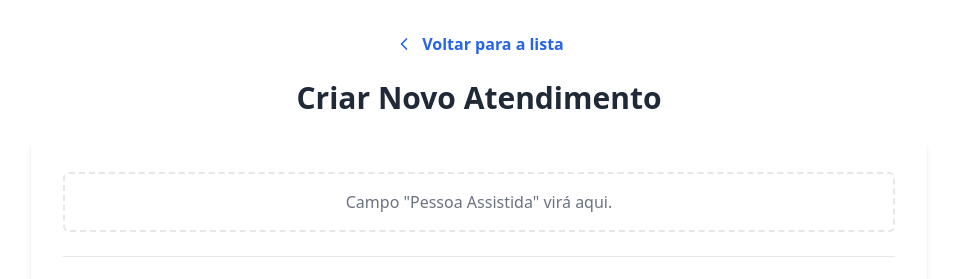
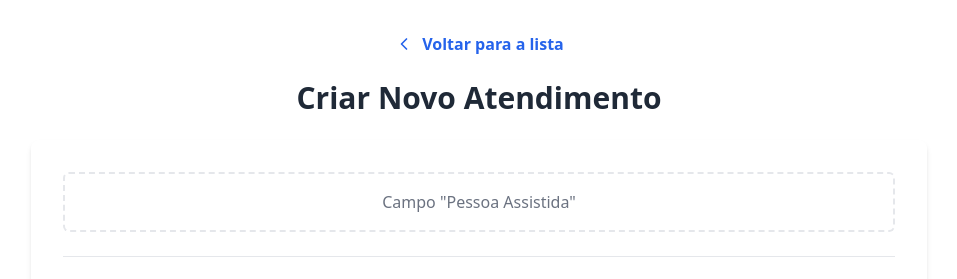
Before and after one commit to Guilherme-jpg-max/Teste-frontend-RT, a React (Vite) app: page /atendimentos/novo in a window 1280 px wide. Shown: the top 279 px of the page, without its empty margins (161-1118 px from the left). Built offline with nearby package versions, Linux system fonts and the light colour scheme; no server answers; sample sign-in values are in the browser's storage.

Commit message:
remove estilos comentados de ChamadoCreatePage e atualiza texto do placeholder em AtendimentoCreatePage

```diff
--- a/src/pages/AtendimentoCreatePage.tsx
+++ b/src/pages/AtendimentoCreatePage.tsx
@@ -39,7 +39,7 @@ export function AtendimentoCreatePage() {
       <div className="bg-white shadow-md rounded-lg p-6 sm:p-8">
         <form onSubmit={handleSubmit} className="space-y-6">
           <p className="text-center text-gray-500 p-4 border-2 border-dashed rounded-md">
-            Campo "Pessoa Assistida" virá aqui.
+            Campo "Pessoa Assistida"
           </p>
 
           <div className="flex justify-end gap-4 pt-6 border-t border-gray-200 mt-2">
--- a/src/pages/ChamadoCreate.tsx
+++ b/src/pages/ChamadoCreate.tsx
@@ -67,7 +67,6 @@ export function ChamadoCreatePage() {
                 placeholder="Digite para buscar uma pessoa..."
                 loadingMessage={() => "Buscando..."}
                 noOptionsMessage={() => "Nenhum resultado encontrado"}
-                // Estilos customizados para o react-select se parecer com os inputs
                 classNames={{
                   control: () =>
                     "mt-1 !border !border-gray-300 !rounded-md !shadow-sm focus-within:!ring-2 focus-within:!ring-blue-500 focus-within:!border-blue-500",
```
